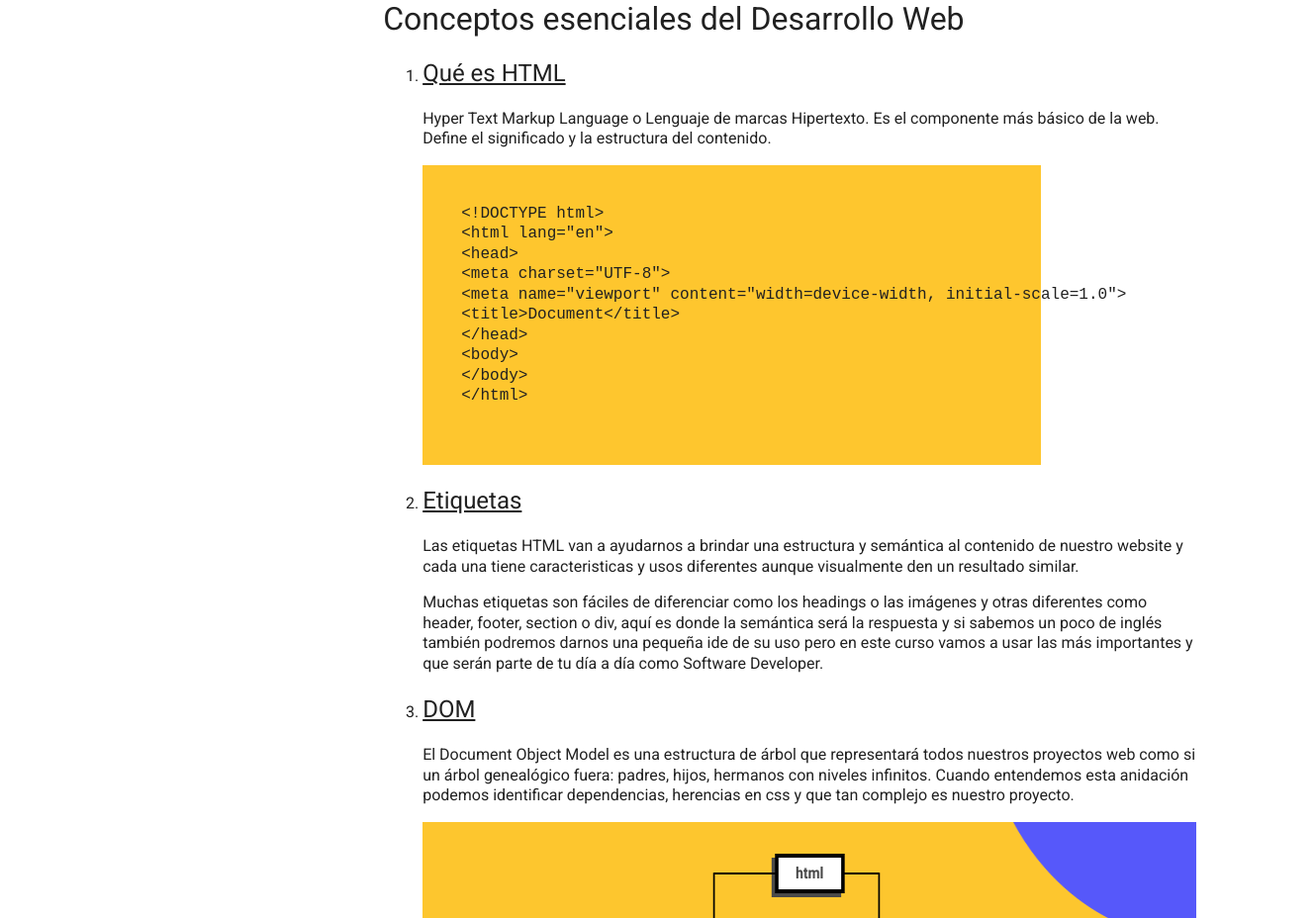
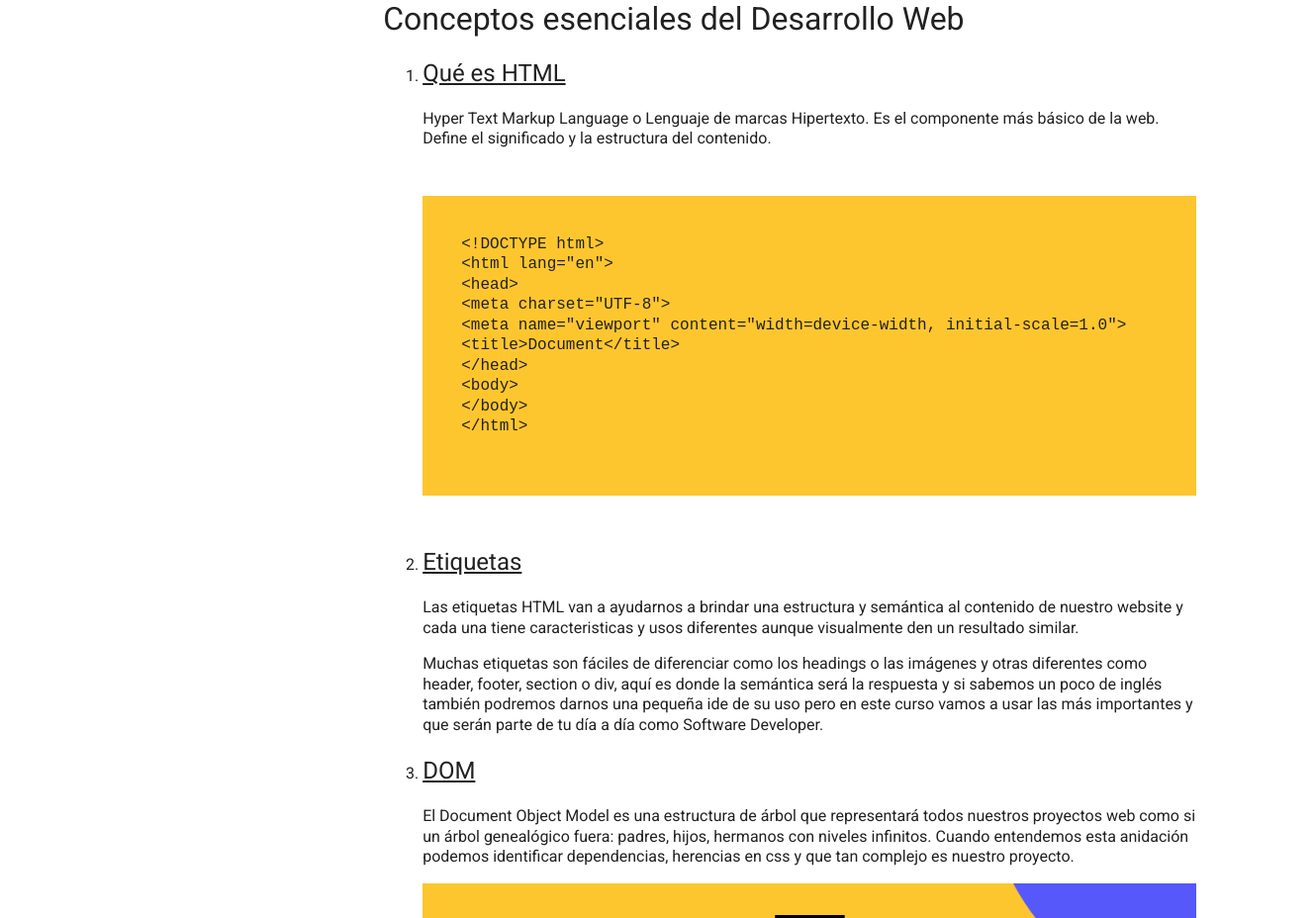
Before and after one commit to GyroElSurfista/_Nemium_, a plain HTML site: page index.html in a window 1280 px wide. Shown: the part 1620-2548 px from the top of the page at 99% size, 1329 px wide, since content can reach past the window. Drawn offline with Linux system fonts and the light colour scheme.

Commit message:
fix: Correción ancho imágenes

```diff
--- a/style.css
+++ b/style.css
@@ -70,6 +70,11 @@ blockquote{
 
 }
 
+code{
+    padding: 5%;
+    width: 90%;
+}
+
 pre{
     font-size: 16px;
     line-height: 24px;
@@ -77,7 +82,7 @@ pre{
 
     background: rgba(254, 198, 46, 1);
     padding: 5%;
-    width: 70%;
+    width: 90%;
 
 }
 #franja-sup{
@@ -153,6 +158,10 @@ pre{
     width:80%;
 }
 
+#img-css{
+    width: 80%;
+}
+
  .h3-sub{
     text-decoration: underline;
  }
```
